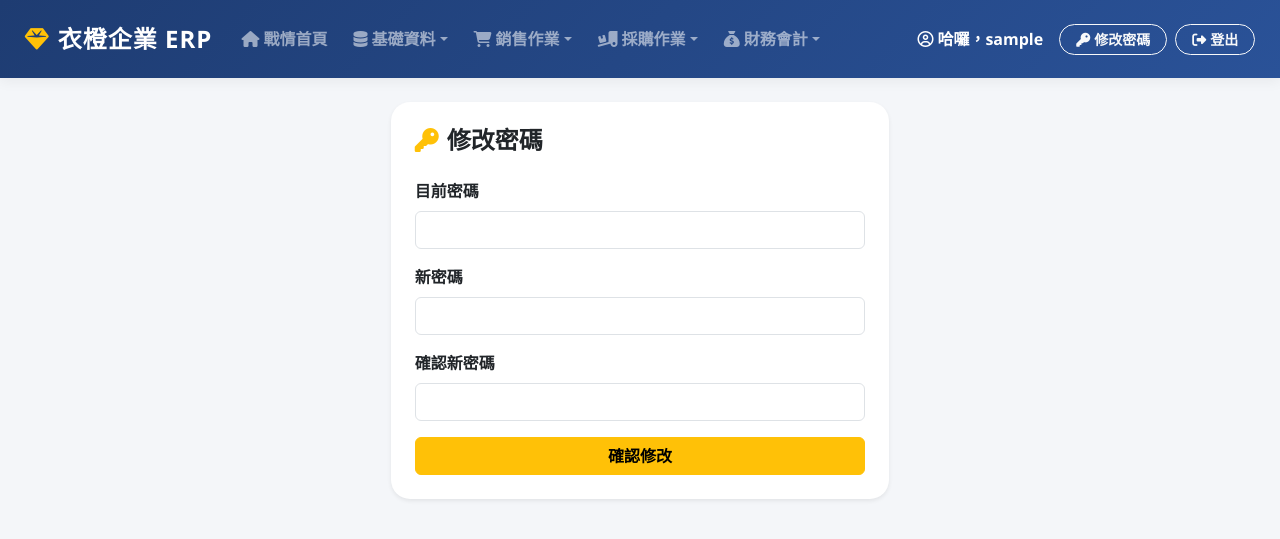
After one commit to pkid0922-web/shopee, a Flask app: page /change_password in a window 1280 px wide. The commit adds this page. Shown: the top 539 px of the page. Run offline with Flask 3, Linux system fonts and the light colour scheme; the visitor is signed in with stand-in values (Sample User, id 1).

Commit message:
add self-service change-password page
Logged-in users can now change their own password via /change_password
(current password + new password, min 4 chars). Linked from the nav bar.

Verified locally: wrong current password is rejected, correct change
succeeds and the new password logs in immediately after.

```diff
--- a/app.py
+++ b/app.py
@@ -271,6 +271,26 @@ def create_app(config_class=Config):
     def pda_mode():
         return render_template('pda_mode.html')
 
+    @app.route('/change_password', methods=['GET', 'POST'])
+    @login_required
+    def change_password():
+        if request.method == 'POST':
+            current_password = request.form.get('current_password', '')
+            new_password = request.form.get('new_password', '')
+            confirm_password = request.form.get('confirm_password', '')
+            if not check_password_hash(current_user.password, current_password):
+                flash("目前密碼輸入錯誤！")
+            elif len(new_password) < 4:
+                flash("新密碼至少需要 4 個字元！")
+            elif new_password != confirm_password:
+                flash("兩次輸入的新密碼不一致！")
+            else:
+                current_user.password = generate_password_hash(new_password)
+                db.session.commit()
+                flash("密碼已成功修改！")
+                return redirect(url_for('index'))
+        return render_template('change_password.html')
+
     # ==========================================
     # === 蝦皮工作台對接（新增）===
     # ==========================================
--- /dev/null
+++ b/templates/change_password.html
@@ -0,0 +1,27 @@
+{% extends "layout.html" %}
+{% block content %}
+<div class="row justify-content-center">
+  <div class="col-md-5">
+    <div class="card rounded-card shadow-sm border-0">
+      <div class="card-body p-4">
+        <h4 class="fw-bold mb-4"><i class="fa-solid fa-key me-2 text-warning"></i>修改密碼</h4>
+        <form method="POST">
+          <div class="mb-3">
+            <label class="form-label fw-bold">目前密碼</label>
+            <input type="password" name="current_password" class="form-control" required>
+          </div>
+          <div class="mb-3">
+            <label class="form-label fw-bold">新密碼</label>
+            <input type="password" name="new_password" class="form-control" required minlength="4">
+          </div>
+          <div class="mb-3">
+            <label class="form-label fw-bold">確認新密碼</label>
+            <input type="password" name="confirm_password" class="form-control" required minlength="4">
+          </div>
+          <button type="submit" class="btn btn-warning fw-bold w-100">確認修改</button>
+        </form>
+      </div>
+    </div>
+  </div>
+</div>
+{% endblock %}
--- a/templates/layout.html
+++ b/templates/layout.html
@@ -113,6 +113,7 @@
 
                 <div class="d-flex align-items-center">
                     <span class="text-white fw-bold me-3"><i class="fa-regular fa-circle-user me-1"></i>哈囉，{{ current_user.username }}</span>
+                    <a href="/change_password" class="btn btn-outline-light btn-sm rounded-pill fw-bold px-3 me-2"><i class="fa-solid fa-key me-1"></i>修改密碼</a>
                     <a href="/logout" class="btn btn-outline-light btn-sm rounded-pill fw-bold px-3"><i class="fa-solid fa-right-from-bracket me-1"></i>登出</a>
                 </div>
             </div>
```
